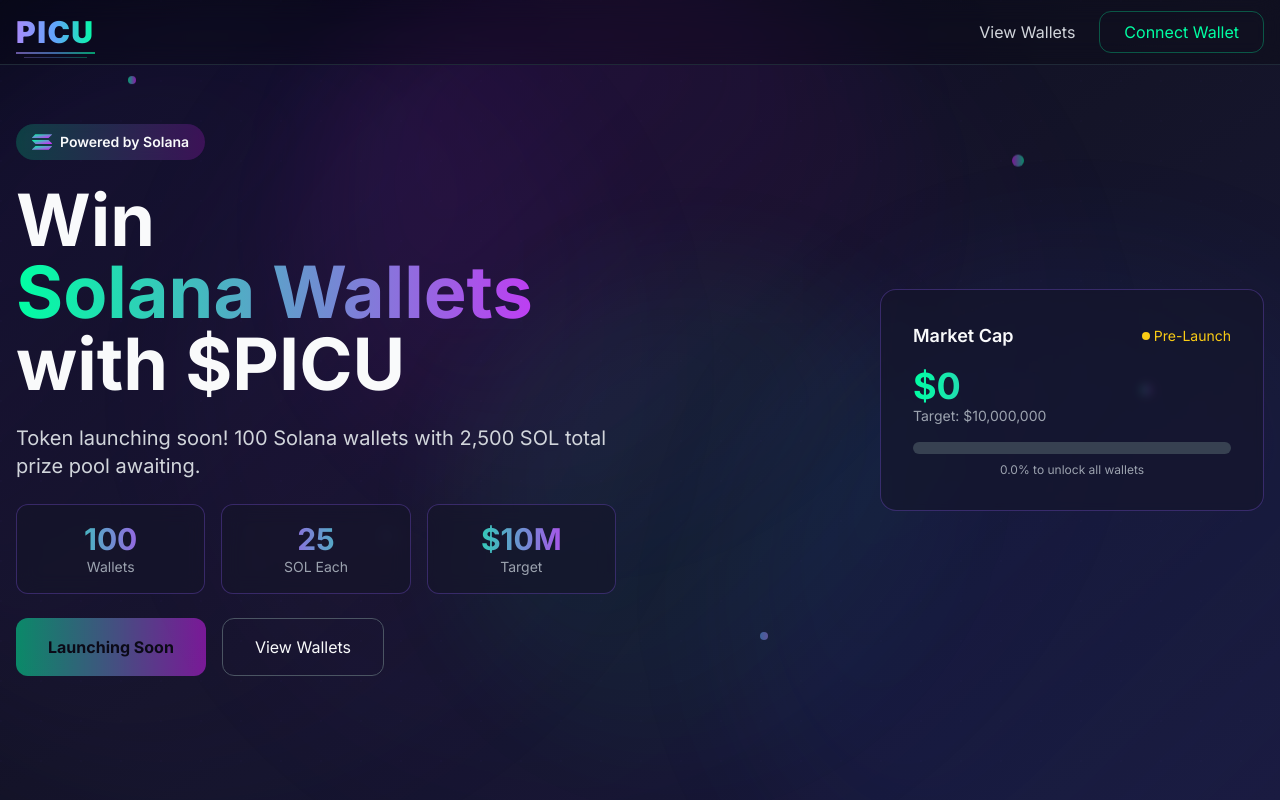
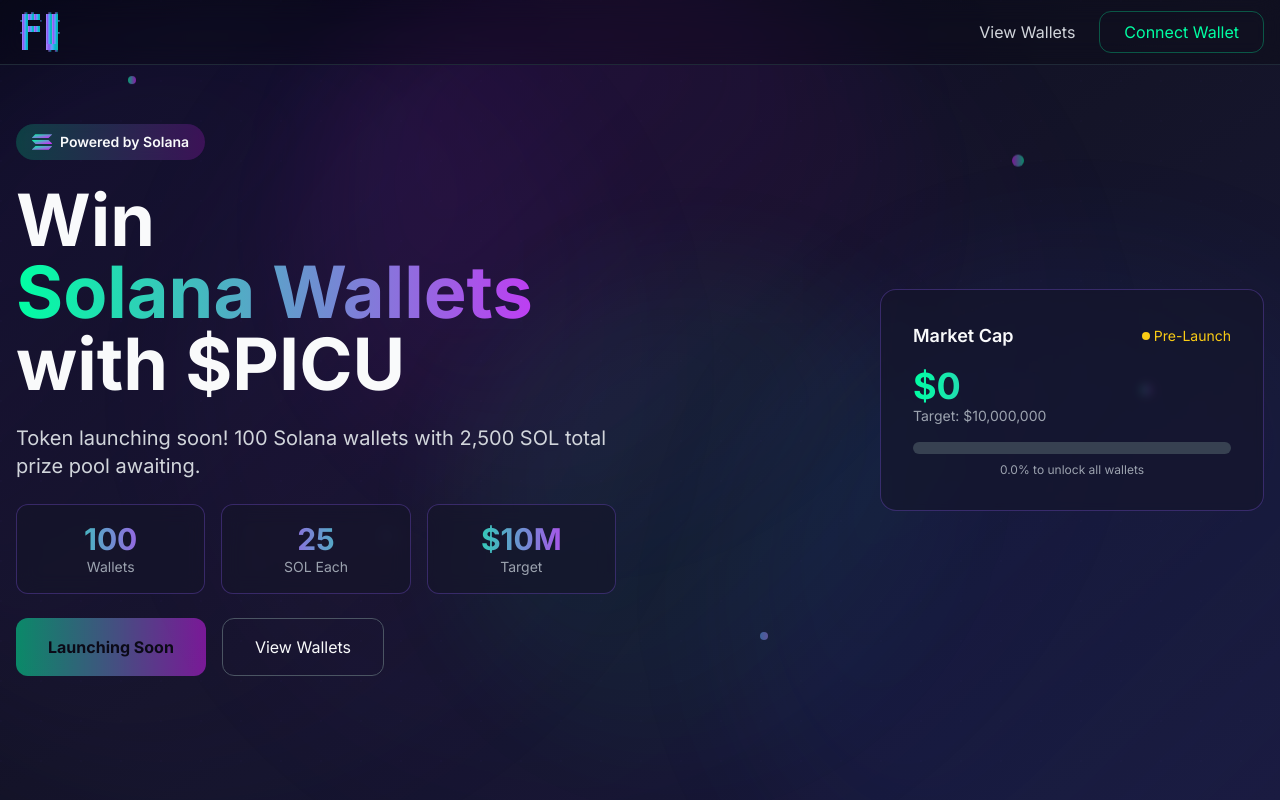
Before and after one commit to andershx/picu, a Next.js app: page / in a window 1280 px wide. Shown: the top 800 px of the page. Built offline with nearby package versions, Linux system fonts and the light colour scheme.

Commit message:
Add files via upload

```diff
--- a/src/app/ClientBody.tsx
+++ b/src/app/ClientBody.tsx
@@ -1,6 +1,7 @@
 "use client";
 
 import { ReactNode } from "react";
+import { WalletProvider } from "../contexts/WalletContext";
 
 interface ClientBodyProps {
   children: ReactNode;
@@ -10,7 +11,9 @@
 export default function ClientBody({ children, className }: ClientBodyProps) {
   return (
     <body className={`${className} antialiased`}>
-      {children}
+      <WalletProvider>
+        {children}
+      </WalletProvider>
     </body>
   );
 }
--- a/src/app/api/stats/route.ts
+++ b/src/app/api/stats/route.ts
@@ -1,7 +1,7 @@
 import { NextResponse } from 'next/server';
 
 // Market cap starts at 0 - will update when token launches
-let marketCap = 0;
+const marketCap = 0;
 
 export async function GET() {
   // When your token launches, replace this with real data from:
--- a/src/components/Header.tsx
+++ b/src/components/Header.tsx
@@ -1,30 +1,57 @@
 "use client";
 
 import SolanaLogo from "./SolanaLogo";
+import PicuLogo from "./PicuLogo";
+import { useWallet } from "../contexts/WalletContext";
 
 export default function Header() {
+  const { connected, publicKey, connecting, connect, disconnect } = useWallet();
+
+  const handleWalletClick = () => {
+    if (connected) {
+      disconnect();
+    } else {
+      connect();
+    }
+  };
+
+  const formatAddress = (address: string) => {
+    if (!address) return '';
+    return `${address.slice(0, 4)}...${address.slice(-4)}`;
+  };
+
   return (
     <header className="fixed top-0 left-0 right-0 z-50 backdrop-blur-md bg-black/20 border-b border-gray-800">
       <div className="container mx-auto px-4">
         <div className="flex items-center justify-between h-16">
-          {/* Modern futuristic PICU text logo */}
-          <div className="flex items-center">
-            <h1 className="text-3xl font-black tracking-wider relative">
-              <span className="bg-gradient-to-r from-violet-400 via-blue-400 to-[#00FFA3] bg-clip-text text-transparent">
-                PICU
-              </span>
-              {/* Futuristic underline effect */}
-              <div className="absolute -bottom-1 left-0 right-0 h-[2px] bg-gradient-to-r from-violet-400 via-blue-400 to-[#00FFA3] opacity-60"></div>
-              <div className="absolute -bottom-2 left-2 right-2 h-[1px] bg-gradient-to-r from-violet-400 via-blue-400 to-[#00FFA3] opacity-30"></div>
-            </h1>
-          </div>
+          {/* Picu Logo */}
+          <PicuLogo />
 
           <nav className="flex items-center gap-6">
             <a href="#wallets" className="text-gray-300 hover:text-white transition-colors">
               View Wallets
             </a>
-            <button className="px-6 py-2 border border-[#00FFA3]/30 text-[#00FFA3] rounded-lg hover:bg-[#00FFA3]/10 transition-colors">
-              Connect Wallet
+            <button
+              onClick={handleWalletClick}
+              disabled={connecting}
+              className={`px-6 py-2 border rounded-lg transition-all duration-300 ${
+                connected
+                  ? 'bg-gradient-to-r from-violet-500/20 to-cyan-500/20 border-cyan-500/50 text-cyan-400 hover:from-violet-500/30 hover:to-cyan-500/30'
+                  : 'border-[#00FFA3]/30 text-[#00FFA3] hover:bg-[#00FFA3]/10'
+              } ${connecting ? 'opacity-50 cursor-wait' : ''}`}
+            >
+              {connecting ? (
+                'Connecting...'
+              ) : connected ? (
+                <>
+                  <span className="inline-flex items-center gap-2">
+                    <span className="w-2 h-2 bg-green-400 rounded-full animate-pulse"></span>
+                    {formatAddress(publicKey || '')}
+                  </span>
+                </>
+              ) : (
+                'Connect Wallet'
+              )}
             </button>
           </nav>
         </div>
--- /dev/null
+++ b/src/components/PicuLogo.tsx
@@ -0,0 +1,52 @@
+"use client";
+
+export default function PicuLogo({ className = "" }: { className?: string }) {
+  return (
+    <div className={`group ${className}`}>
+      <svg
+        width="64"
+        height="64"
+        viewBox="0 0 1024 1024"
+        className="w-12 h-12 transition-all duration-300 group-hover:scale-110 group-hover:rotate-3 cursor-pointer"
+        xmlns="http://www.w3.org/2000/svg"
+      >
+        <defs>
+          <linearGradient id="picuGradient" x1="0%" y1="0%" x2="100%" y2="0%">
+            <stop offset="0%" stopColor="#a78bfa" />
+            <stop offset="25%" stopColor="#8b5cf6" />
+            <stop offset="50%" stopColor="#60a5fa" />
+            <stop offset="75%" stopColor="#06b6d4" />
+            <stop offset="100%" stopColor="#14b8a6" />
+          </linearGradient>
+        </defs>
+
+        {/* P shape - left side */}
+        <rect x="128" y="128" width="128" height="768" fill="url(#picuGradient)" />
+        <rect x="256" y="128" width="128" height="128" fill="url(#picuGradient)" />
+        <rect x="384" y="128" width="128" height="128" fill="url(#picuGradient)" />
+        <rect x="256" y="384" width="128" height="128" fill="url(#picuGradient)" />
+        <rect x="384" y="384" width="128" height="128" fill="url(#picuGradient)" />
+
+        {/* U shape - right side */}
+        <rect x="640" y="128" width="128" height="640" fill="url(#picuGradient)" />
+        <rect x="768" y="128" width="128" height="640" fill="url(#picuGradient)" />
+        <rect x="640" y="768" width="256" height="128" fill="url(#picuGradient)" />
+
+        {/* Pixelated edges for retro effect */}
+        <rect x="90" y="256" width="38" height="38" fill="url(#picuGradient)" opacity="0.7" />
+        <rect x="90" y="512" width="38" height="38" fill="url(#picuGradient)" opacity="0.7" />
+        <rect x="512" y="256" width="38" height="38" fill="url(#picuGradient)" opacity="0.5" />
+        <rect x="896" y="256" width="38" height="38" fill="url(#picuGradient)" opacity="0.7" />
+        <rect x="896" y="512" width="38" height="38" fill="url(#picuGradient)" opacity="0.7" />
+
+        {/* Additional pixel details */}
+        <rect x="180" y="90" width="64" height="38" fill="url(#picuGradient)" opacity="0.6" />
+        <rect x="320" y="90" width="64" height="38" fill="url(#picuGradient)" opacity="0.6" />
+        <rect x="690" y="90" width="64" height="38" fill="url(#picuGradient)" opacity="0.6" />
+        <rect x="830" y="90" width="64" height="38" fill="url(#picuGradient)" opacity="0.6" />
+        <rect x="690" y="896" width="64" height="38" fill="url(#picuGradient)" opacity="0.6" />
+        <rect x="830" y="896" width="64" height="38" fill="url(#picuGradient)" opacity="0.6" />
+      </svg>
+    </div>
+  );
+}
--- /dev/null
+++ b/src/components/WalletToast.tsx
@@ -0,0 +1,48 @@
+"use client";
+
+import { useEffect, useState } from 'react';
+import { useWallet } from '../contexts/WalletContext';
+
+export default function WalletToast() {
+  const { connected, publicKey } = useWallet();
+  const [showToast, setShowToast] = useState(false);
+  const [message, setMessage] = useState('');
+  const [prevConnected, setPrevConnected] = useState(connected);
+
+  useEffect(() => {
+    if (prevConnected !== connected) {
+      if (connected) {
+        setMessage(`Wallet connected: ${publicKey?.slice(0, 4)}...${publicKey?.slice(-4)}`);
+        setShowToast(true);
+      } else if (prevConnected) {
+        setMessage('Wallet disconnected');
+        setShowToast(true);
+      }
+      setPrevConnected(connected);
+
+      // Hide toast after 3 seconds
+      const timer = setTimeout(() => {
+        setShowToast(false);
+      }, 3000);
+
+      return () => clearTimeout(timer);
+    }
+  }, [connected, publicKey, prevConnected]);
+
+  if (!showToast) return null;
+
+  return (
+    <div className={`fixed bottom-4 right-4 z-50 animate-slide-in ${showToast ? 'translate-x-0' : 'translate-x-full'} transition-transform duration-300`}>
+      <div className={`px-6 py-3 rounded-lg backdrop-blur-md border ${
+        connected
+          ? 'bg-green-500/20 border-green-500/50 text-green-400'
+          : 'bg-red-500/20 border-red-500/50 text-red-400'
+      }`}>
+        <div className="flex items-center gap-2">
+          <span className={`w-2 h-2 rounded-full ${connected ? 'bg-green-400' : 'bg-red-400'} animate-pulse`}></span>
+          {message}
+        </div>
+      </div>
+    </div>
+  );
+}
--- /dev/null
+++ b/src/contexts/WalletContext.tsx
@@ -0,0 +1,126 @@
+"use client";
+
+import React, { createContext, useContext, useState, useEffect } from 'react';
+
+interface PhantomWallet {
+  publicKey: {
+    toString(): string;
+  };
+  isConnected: boolean;
+  connect(): Promise<{ publicKey: { toString(): string } }>;
+  disconnect(): Promise<void>;
+  on(event: string, callback: (data: { toString(): string } | null) => void): void;
+  off(event: string, callback: (data: { toString(): string } | null) => void): void;
+}
+
+interface WalletContextType {
+  wallet: PhantomWallet | null;
+  connected: boolean;
+  publicKey: string | null;
+  connecting: boolean;
+  connect: () => Promise<void>;
+  disconnect: () => Promise<void>;
+}
+
+const WalletContext = createContext<WalletContextType>({
+  wallet: null,
+  connected: false,
+  publicKey: null,
+  connecting: false,
+  connect: async () => {},
+  disconnect: async () => {},
+});
+
+export const useWallet = () => useContext(WalletContext);
+
+declare global {
+  interface Window {
+    solana?: PhantomWallet;
+  }
+}
+
+export function WalletProvider({ children }: { children: React.ReactNode }) {
+  const [wallet, setWallet] = useState<PhantomWallet | null>(null);
+  const [connected, setConnected] = useState(false);
+  const [publicKey, setPublicKey] = useState<string | null>(null);
+  const [connecting, setConnecting] = useState(false);
+
+  useEffect(() => {
+    const checkWallet = async () => {
+      if (typeof window !== 'undefined' && window.solana) {
+        const phantom = window.solana;
+        setWallet(phantom);
+
+        // Check if already connected
+        if (phantom.isConnected) {
+          setConnected(true);
+          setPublicKey(phantom.publicKey.toString());
+        }
+
+        // Listen for account changes
+        const handleAccountChange = (publicKey: { toString(): string } | null) => {
+          if (publicKey) {
+            setPublicKey(publicKey.toString());
+            setConnected(true);
+          } else {
+            setPublicKey(null);
+            setConnected(false);
+          }
+        };
+
+        phantom.on('accountChanged', handleAccountChange);
+
+        return () => {
+          phantom.off('accountChanged', handleAccountChange);
+        };
+      }
+    };
+
+    // Check for Phantom after a delay to ensure window is loaded
+    const timeout = setTimeout(checkWallet, 100);
+    return () => clearTimeout(timeout);
+  }, []);
+
+  const connect = async () => {
+    if (!wallet) {
+      window.open('https://phantom.app/', '_blank');
+      return;
+    }
+
+    try {
+      setConnecting(true);
+      const resp = await wallet.connect();
+      setPublicKey(resp.publicKey.toString());
+      setConnected(true);
+    } catch (err) {
+      console.error('Failed to connect wallet:', err);
+    } finally {
+      setConnecting(false);
+    }
+  };
+
+  const disconnect = async () => {
+    if (wallet) {
+      try {
+        await wallet.disconnect();
+        setPublicKey(null);
+        setConnected(false);
+      } catch (err) {
+        console.error('Failed to disconnect wallet:', err);
+      }
+    }
+  };
+
+  return (
+    <WalletContext.Provider value={{
+      wallet,
+      connected,
+      publicKey,
+      connecting,
+      connect,
+      disconnect,
+    }}>
+      {children}
+    </WalletContext.Provider>
+  );
+}
```
Also changed, not shown: tsconfig.json (+13 -4 lines), 2 other files (tests, documents, lock files or other folders).
